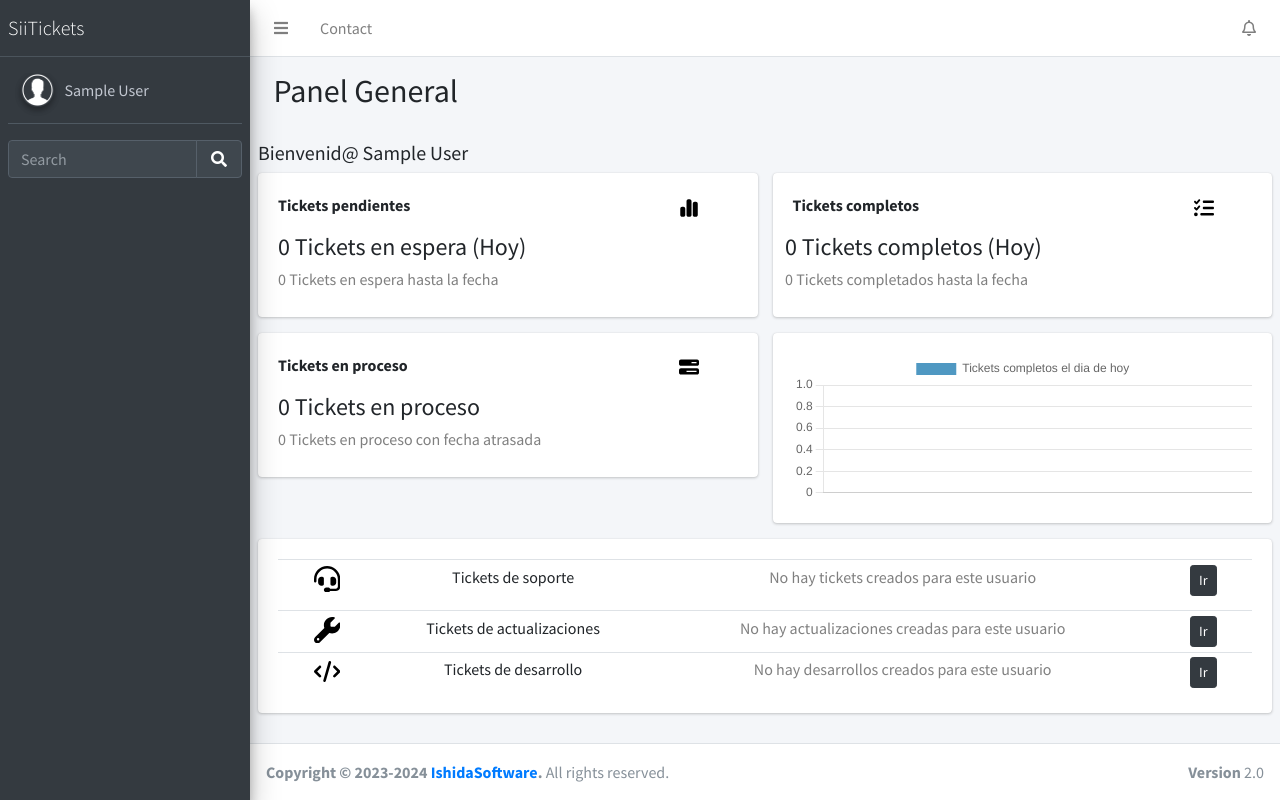
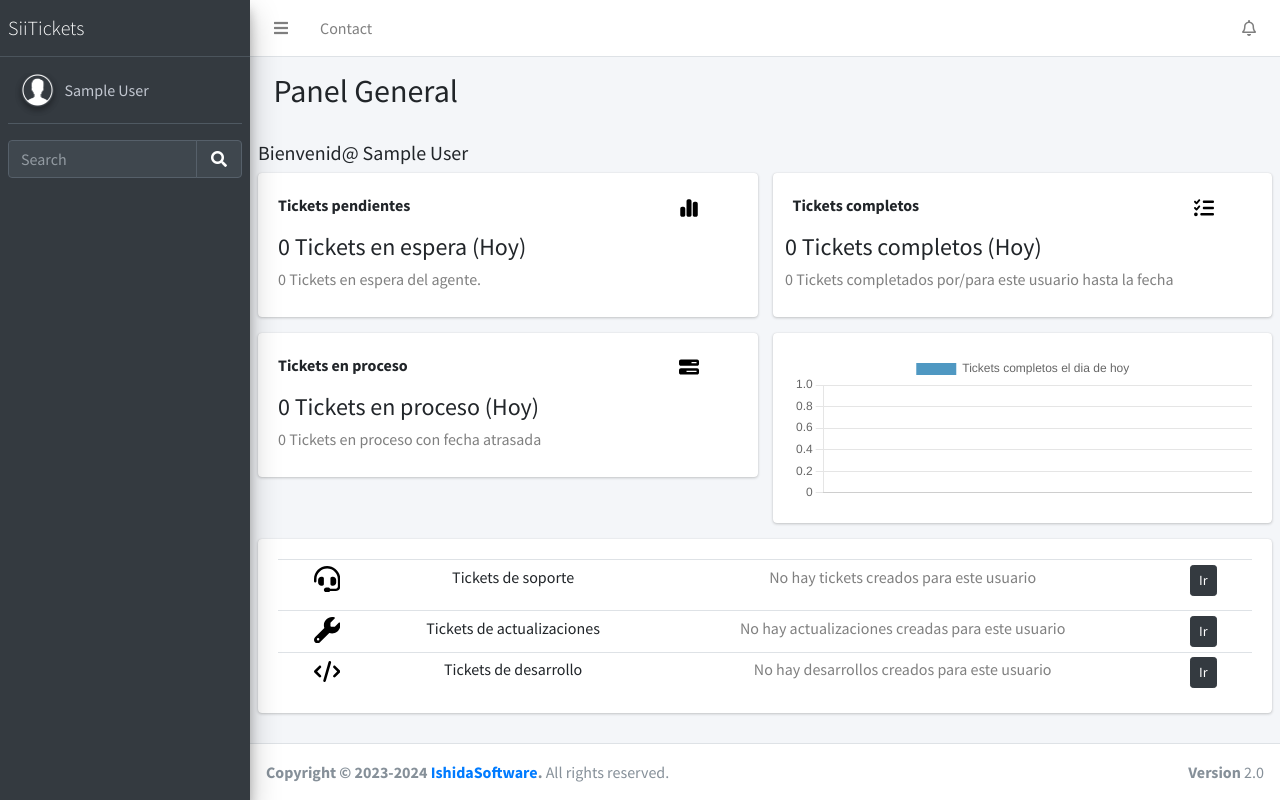
Before and after one commit to caeduardo99/SiiTickets, a Django app: page /view_control_panel in a window 1280 px wide. Run offline with Django 3.2, Linux system fonts and the light colour scheme; the visitor is signed in with stand-in values (Sample User, id 1); data comes from the database, SQL or seed files in the repository; data that the repository does not hold is empty; some libraries are stand-ins or nearby versions.

Commit message:
added change in messsage, size of "Motivo" for soport

```diff
--- a/soporte/static/dist/utils/controlPanel.js
+++ b/soporte/static/dist/utils/controlPanel.js
@@ -1,7 +1,6 @@
 $(document).ready(function () {
   // VARIABLES PRINCIPALES
   const textBienvenida = document.getElementById("textBienvenida");
-
   const numTicketsComplete = document.getElementById('numTicketsComplete');
   const numTickestCompleteTotals = document.getElementById('numTickestCompleteTotals');
   const numTicketsAwait = document.getElementById('numTicketsAwait');
@@ -11,6 +10,8 @@ $(document).ready(function () {
   const tdTimeLastTicket = document.getElementById('tdTimeLastTicket');
   const tdTimeLastUpdate = document.getElementById('tdTimeLastUpdate');
   const tdTimeDevelop = document.getElementById('tdTimeDevelop');
+  const cardTicketsPendientes = document.getElementById('cardTicketsPendientes');
+  const cardTicketsCompletos = document.getElementById('cardTicketsCompletos');
 
   textBienvenida.textContent =
     infoUsuario.Nombre != ""
@@ -23,10 +24,10 @@ $(document).ready(function () {
     .then((data) => {
         console.log(data)
         numTicketsComplete.textContent = `${data.numDayliTicketComplete} Tickets completos (Hoy)`;
-        numTickestCompleteTotals.textContent = `${data.numTicketsComplete} Tickets completados hasta la fecha`;
-        numTickestAwaitTotals.textContent = `${data.numTicketAwait} Tickets en espera hasta la fecha`;
+        numTickestCompleteTotals.textContent = idUsuario.value == 2 ? `${data.numTicketsComplete} Tickets completados por los colaboradores hasta la fecha` :  `${data.numTicketsComplete} Tickets completados por/para este usuario hasta la fecha`;
+        numTickestAwaitTotals.textContent = idUsuario.value == 2 ? `${data.numTicketAwait} Tickets pendientes de asignar a la fecha` : `${data.numTicketAwait} Tickets en espera del agente.`;
         numTicketsAwait.textContent = `${data.numTicketAwaitToDay} Tickets en espera (Hoy)`;
-        numTicketProcess.textContent = `${data.numTicketProcess} Tickets en proceso`;
+        numTicketProcess.textContent = `${data.numTicketProcess} Tickets en proceso (Hoy)`;
         numTicketProcessVenci.textContent = `${data.numTicketProcessVenci} Tickets en proceso con fecha atrasada`;
 
         tdTimeLastTicket.textContent = data.tiempoDiferenciaSoporte == "" ? 'No hay tickets creados para este usuario' : `Utimo ticket creado hace ${data.tiempoDiferenciaSoporte}`;
@@ -70,4 +71,12 @@ $(document).ready(function () {
             options: barChartOptions
         })
     });
+
+    cardTicketsPendientes.addEventListener('click', function(){
+        window.location.href = '/soporte';
+    });
+
+    cardTicketsCompletos.addEventListener('click', function(){
+        window.location.href = '/soporte';
+    })
 });
--- a/soporte/templates/panelControl.html
+++ b/soporte/templates/panelControl.html
@@ -5,7 +5,18 @@
     #numTickestCompleteTotals, #numTickestAwaitTotals, #numTicketProcessVenci, #tdTimeLastUpdate, #tdTimeLastTicket, #tdTimeDevelop {
         color: rgba(0, 0, 0, 0.5); /* Color con opacidad */
     }
+    #cardTicketsPendientes:hover {
+        cursor: pointer;
+    }
+    #cardTicketsCompletos:hover {
+        cursor: pointer;
+    }
+    #cardTicketsProcess:hover {
+        cursor: pointer;
+    }
+
 </style>
+<input type="hidden" id="idUsuario" value="{{ user.id }}">
 <section class="content-header">
     <div class="container-fluid">
         <div class="row mb-2">
@@ -23,7 +34,7 @@
     </div>
     <div class="row">
         <div class="col-md-6">
-            <div class="card">
+            <div class="card" id="cardTicketsPendientes">
                 <div class="card-body">
                     <div class="row g-1">
                         <div class="col-md-10">
@@ -43,7 +54,7 @@
             </div>
         </div>
         <div class="col-md-6">
-            <div class="card">
+            <div class="card" id="cardTicketsCompletos">
                 <div class="card-body">
                     <div class="row g-1">
                         <div class="col-md-10">
@@ -65,7 +76,7 @@
     </div>
     <div class="row">
         <div class="col-md-6">
-            <div class="card">
+            <div class="card" id="cardTicketsProcess">
                 <div class="card-body">
                     <div class="row g-1">
                         <div class="col-md-10">
--- a/soporte/templates/soporte.html
+++ b/soporte/templates/soporte.html
@@ -167,6 +167,7 @@
                                     <th>Motivo</th>
                                     <th>Solicitante</th>
                                     <th>Prioridad</th>
+                                    <th>Fecha de Solicitud</th>
                                     <th>Estado</th>
                                     <th>Accion</th>
                                 </tr>
--- a/soporte/templates/usuarios.html
+++ b/soporte/templates/usuarios.html
@@ -391,7 +391,7 @@
             empresaFormateada = textEmpresa
         }
 
-        message = `Muy buenas tardes ${nameSolicitante}, reciba un coordial saludo del departamente administradivo de Ishida Software, la razon de este mensaje es para enviarle las credenciales de acceso a nuestro nuevo portal de soportes (SiiTickets) en la direccion: *http://186.3.160.137:120/*, con el fin de optimizar y obtener una atencion mas personalizada.
+        message = `Muy buenas tardes ${nameSolicitante}, reciba un cordial saludo del departamento administradivo de Ishida Software, la razón de este mensaje es para enviarle las credenciales de acceso a nuestro nuevo portal de soportes (SiiTickets) en la dirección: *http://186.3.160.137:120/*, con el fin de optimizar y obtener una atención más personalizada.
         Usuario: *${empresaFormateada}*
         Contraseña: *8soptativa*`;
 
--- a/soporte/views.py
+++ b/soporte/views.py
@@ -1447,7 +1447,7 @@ def infoAgenteSolicitado(request, id_agente):
 
 def info_panel_contro(request):
     id_usuario = request.user.id if request.user.is_authenticated else None
-    email_usuario = request.user.email if request.user.is_authenticated else None
+    nombre_usuario = request.user.first_name if request.user.is_authenticated else None
 
     if id_usuario == 2 or id_usuario == 1:
         fecha_actual = date.today()
@@ -1466,7 +1466,7 @@ def info_panel_contro(request):
         SELECT * FROM soporte_ticketsoporte st WHERE st.idestado_id = 2
         """
         consulta_admin_await = """
-        SELECT * FROM soporte_ticketsoporte st WHERE st.idestado_id = 1 OR st.idestado_id = 4
+        SELECT * FROM soporte_ticketsoporte st WHERE st.idestado_id = 1
         """
         consulta_admin_all = """
         SELECT * FROM soporte_ticketsoporte st
@@ -1533,10 +1533,10 @@ def info_panel_contro(request):
         WHERE st.idestado_id = 5 AND st.idAgente_id = %s
         """
         consulta_admin_process_venci = """
-        SELECT * FROM soporte_ticketsoporte st WHERE st.idestado_id = 2 AND st.idestado_id = 3 AND st.idAgente_id = %s
+        SELECT * FROM soporte_ticketsoporte st WHERE st.idestado_id = 2 AND st.idAgente_id = %s
         """
         consulta_admin_await = """
-        SELECT * FROM soporte_ticketsoporte st WHERE st.idestado_id = 1 OR st.idestado_id = 4 AND st.idAgente_id = %s
+        SELECT * FROM soporte_ticketsoporte st WHERE (st.idestado_id = 1 OR st.idestado_id = 2 OR st.idestado_id = 3) AND st.idAgente_id = %s
         """
         consulta_admin_all = """
         SELECT * FROM soporte_ticketsoporte st WHERE st.idAgente_id = %s
@@ -1599,87 +1599,86 @@ def info_panel_contro(request):
             and len(resultados_admin_dev) == 0
         ):
             consulta_admin_complete = """
-            SELECT st.*, se.nombreEmpresa, se.email as emailEmpresa, au.first_name as NombreAgente, au.last_name as ApellidoAgente
+            SELECT st.*
             FROM soporte_ticketsoporte st
             INNER JOIN soporte_solicitante ss ON ss.id = st.idSolicitante_id
             INNER JOIN soporte_empresa se ON se.id = ss.idEmpresa_id
-            INNER JOIN auth_user au ON au.id = st.idAgente_id
-            WHERE st.idestado_id = 5 AND se.email = %s
+            WHERE st.idestado_id = 5 AND se.nombreEmpresa = %s
             """
             consulta_admin_process_venci = """
-            SELECT st.*, se.nombreEmpresa, se.email as emailEmpresa
-            FROM soporte_ticketsoporte st
-            INNER JOIN soporte_solicitante ss ON ss.id = st.idSolicitante_id
-            INNER JOIN soporte_empresa se ON se.id = ss.idEmpresa_id
-            WHERE st.idestado_id = 2 AND se.email = %s
+             SELECT st.*
+ 			FROM soporte_ticketsoporte st
+ 			INNER JOIN soporte_solicitante ss ON ss.id = st.idSolicitante_id
+			INNER JOIN soporte_empresa se ON se.id = ss.idEmpresa_id
+ 			WHERE st.idestado_id = 2 AND se.nombreEmpresa = %s
             """
             consulta_admin_await = """
-            SELECT st.*, se.nombreEmpresa, se.email as emailEmpresa
-            FROM soporte_ticketsoporte st
-            INNER JOIN soporte_solicitante ss ON ss.id = st.idSolicitante_id
-            INNER JOIN soporte_empresa se ON se.id = ss.idEmpresa_id
-            WHERE st.idestado_id = 1 OR st.idestado_id = 4 AND se.email = %s
+            SELECT st.*
+			FROM soporte_ticketsoporte st
+			INNER JOIN soporte_solicitante ss ON ss.id = st.idSolicitante_id
+			INNER JOIN soporte_empresa se ON se.id = ss.idEmpresa_id
+			WHERE (st.idestado_id = 1 OR st.idestado_id = 4) AND se.nombreEmpresa = %s
             """
             consulta_admin_all = """
-            SELECT st.*, se.nombreEmpresa, se.email as emailEmpresa
-            FROM soporte_ticketsoporte st
-            INNER JOIN soporte_solicitante ss ON ss.id = st.idSolicitante_id
-            INNER JOIN soporte_empresa se ON se.id = ss.idEmpresa_id
-            WHERE se.email = %s
+            SELECT st.*
+			FROM soporte_ticketsoporte st
+			INNER JOIN soporte_solicitante ss ON ss.id = st.idSolicitante_id
+			INNER JOIN soporte_empresa se ON se.id = ss.idEmpresa_id
+			WHERE se.nombreEmpresa = %s
             """
             consult_admin_all_update = """
-            SELECT st.*, se.nombreEmpresa, se.email as emailEmpresa
-            FROM soporte_ticketactualizacion st
-            INNER JOIN soporte_solicitante ss ON ss.id = st.idSolicitante_id
-            INNER JOIN soporte_empresa se ON se.id = ss.idEmpresa_id
-            WHERE se.email = %s
+            SELECT st.*
+			FROM soporte_ticketactualizacion st
+			INNER JOIN soporte_solicitante ss ON ss.id = st.idSolicitante_id
+			INNER JOIN soporte_empresa se ON se.id = ss.idEmpresa_id
+			WHERE se.nombreEmpresa = %s
             """
             consult_admin_all_dev = """
-            SELECT st.*, se.nombreEmpresa, se.email as emailEmpresa
-            FROM soporte_ticketdesarrollo st
-            INNER JOIN soporte_solicitante ss ON ss.id = st.idSolicitante_id
-            INNER JOIN soporte_empresa se ON se.id = ss.idEmpresa_id
-            WHERE se.email = %s
+            SELECT st.*
+			FROM soporte_ticketdesarrollo st
+			INNER JOIN soporte_solicitante ss ON ss.id = st.idSolicitante_id
+			INNER JOIN soporte_empresa se ON se.id = ss.idEmpresa_id
+			WHERE se.nombreEmpresa = %s
             """
             connection = connections["default"]
 
             with connection.cursor() as cursor:
-                cursor.execute(consulta_admin_complete, [email_usuario])
+                cursor.execute(consulta_admin_complete, [nombre_usuario])
                 columns = [col[0] for col in cursor.description]
                 resultados_admin = [
                     dict(zip(columns, row)) for row in cursor.fetchall()
                 ]
 
             with connection.cursor() as cursor:
-                cursor.execute(consulta_admin_process_venci, [email_usuario])
+                cursor.execute(consulta_admin_process_venci, [nombre_usuario])
                 columns = [col[0] for col in cursor.description]
                 resultados_admin_process = [
                     dict(zip(columns, row)) for row in cursor.fetchall()
                 ]
 
             with connection.cursor() as cursor:
-                cursor.execute(consulta_admin_await, [email_usuario])
+                cursor.execute(consulta_admin_await, [nombre_usuario])
                 columns = [col[0] for col in cursor.description]
                 resultados_admin_await = [
                     dict(zip(columns, row)) for row in cursor.fetchall()
                 ]
 
             with connection.cursor() as cursor:
-                cursor.execute(consulta_admin_all, [email_usuario])
+                cursor.execute(consulta_admin_all, [nombre_usuario])
                 columns = [col[0] for col in cursor.description]
                 resultados_admin_all = [
                     dict(zip(columns, row)) for row in cursor.fetchall()
                 ]
 
             with connection.cursor() as cursor:
-                cursor.execute(consult_admin_all_update, [email_usuario])
+                cursor.execute(consult_admin_all_update, [nombre_usuario])
                 columns = [col[0] for col in cursor.description]
                 resultados_admin_update = [
                     dict(zip(columns, row)) for row in cursor.fetchall()
                 ]
 
             with connection.cursor() as cursor:
-                cursor.execute(consult_admin_all_dev, [email_usuario])
+                cursor.execute(consult_admin_all_dev, [nombre_usuario])
                 columns = [col[0] for col in cursor.description]
                 resultados_admin_dev = [
                     dict(zip(columns, row)) for row in cursor.fetchall()
@@ -1709,7 +1708,7 @@ def info_panel_contro(request):
         result_proccess_venci = [
             obj
             for obj in resultados_admin_process
-            if obj["fechaFinalizacion"] < fecha_actual_con_hora
+            if obj["fechaInicio"] < fecha_actual_con_hora
         ]
     else:
         result_proccess_venci = []
@@ -1938,11 +1937,11 @@ def enviar_credenciales(request):
         mensaje = f"""
 <html>
 <body>
-<p>Reciba un coordial saludo desde el departamente de Desarrollo de Ishida Software, el presente correo es para indicarle las credenciales que han sido enviadas para su acceso como empresa <b>{nombre_empresa}</b>, a nuestro nuevo portal de soporte "SiiTickets" en (http://186.3.160.137:120/), que tiene como finalidad principal optimizar y obtener una atencion mas personalizada.
+<p>Reciba un cordial saludo desde el departamento de Desarrollo de Ishida Software, el presente correo es para indicarle las credenciales que han sido enviadas para su acceso como empresa <b>{nombre_empresa}</b>, a nuestro nuevo portal de soporte "SiiTickets" en (http://186.3.160.137:120/), que tiene como finalidad principal optimizar y obtener una atención más personalizada.
 </p>
 <p>El nombre de usuario es: <b>{nombre_formateado}</b></p>
 <p>La contraseña es: <b>8soptativa</b></p>
-<p><i>En caso de no acceder o tener algun requerimiento adicional sobre estas credenciales, por favor contactarse con cualquiera de nuestros canales oficiales de Ishida Software</i></p>
+<p><i>En caso de no acceder o tener algún requerimiento adicional sobre estas credenciales, por favor contactarse con cualquiera de nuestros canales oficiales de Ishida Software.</i></p>
 </body>
 </html>
 """
```
Also changed, not shown: soporte/static/dist/utils/soporte.js (+17 -6 lines).
